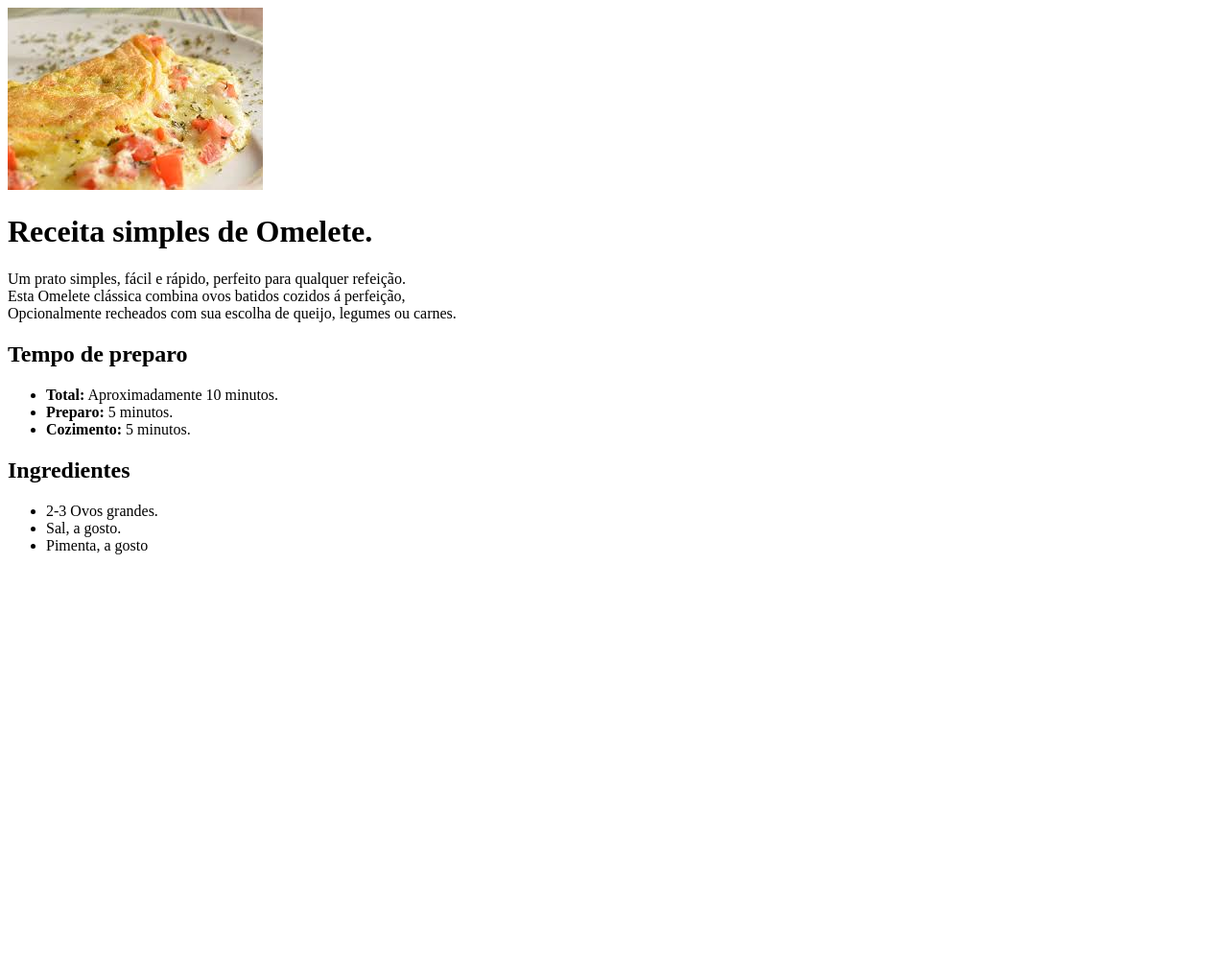
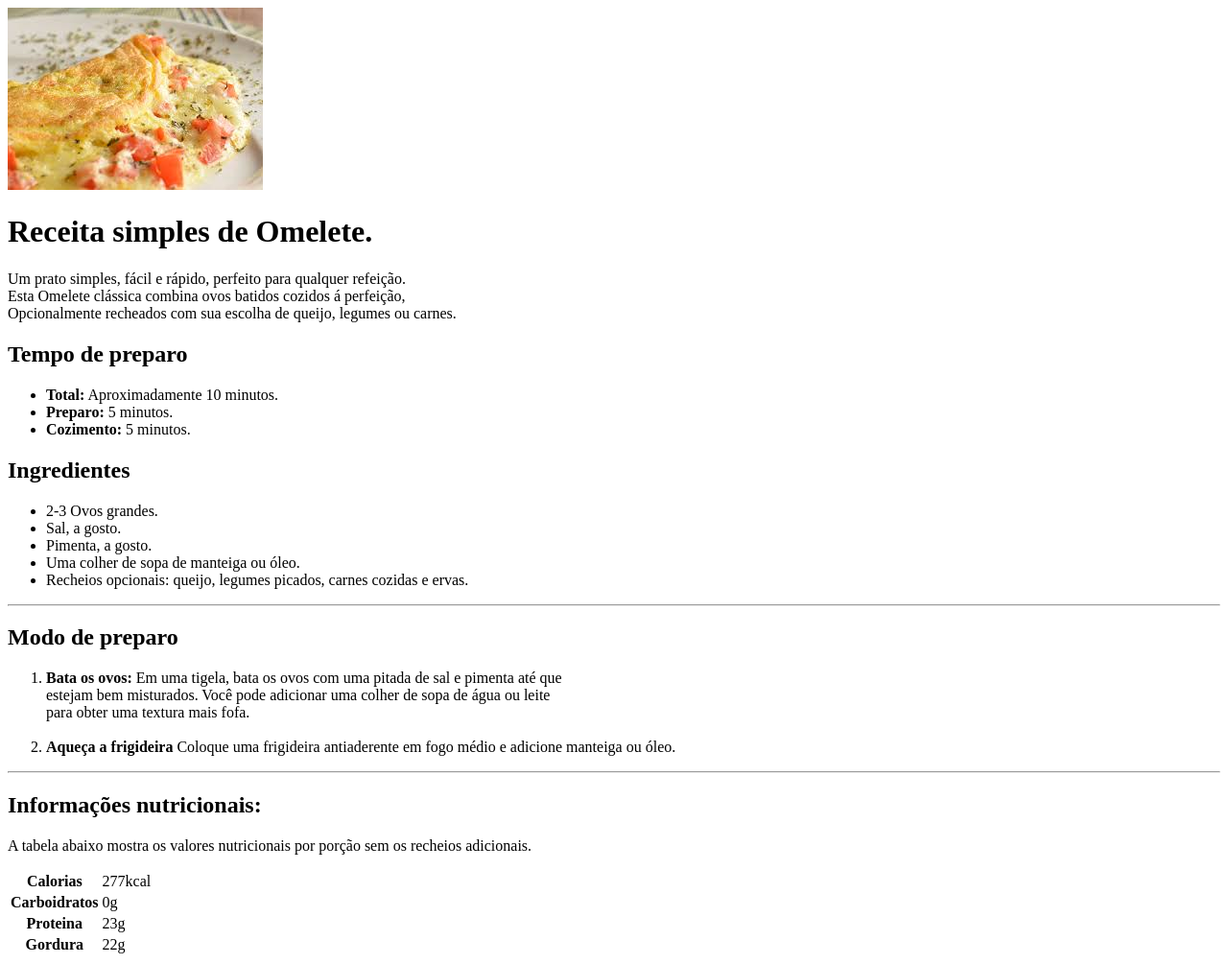
Before and after one commit to jeronimo2606/G.jeronimo, a plain HTML site: page T.receita/indx.html in a window 1280 px wide. Shown: the whole page at 96% size. Before the commit the page ends 800 px from the top, so only its background shows below. Drawn offline with Linux system fonts and the light colour scheme.

Commit message:
Quinto commit do HTML

```diff
--- a/T.receita/indx.html
+++ b/T.receita/indx.html
@@ -43,11 +43,73 @@
                     </li>
 
                     <li>
-                        Pimenta, a gosto
+                        Pimenta, a gosto.
+                    </li>
+
+                    <li>
+                        Uma colher de sopa de manteiga ou óleo.
+                    </li>
+
+                    <li>
+                         Recheios opcionais: queijo, legumes picados, carnes cozidas e ervas.
                     </li>
                 </ul>
+
          </div>
+            <hr>
+         <div>
+            <h2>Modo de preparo</h2>
+            <ol>
+                <li><Strong>Bata os ovos:</Strong> Em uma tigela, bata os ovos com uma pitada de sal e pimenta até que <br> estejam bem misturados. Você pode adicionar uma colher de sopa de água ou leite <br> para obter uma textura mais fofa.</li>
+                <br>
+                <li><strong>Aqueça a frigideira</strong> Coloque uma frigideira antiaderente em fogo médio e adicione manteiga ou óleo.</li>
+            </ol>
+        </div>
 
+            <hr>
+
+            <div>
+
+                    <h2>Informações nutricionais:</h2>
+
+                    <p>A tabela abaixo mostra os valores nutricionais por porção sem os recheios adicionais.</p>
+
+                    <table>
+                        <tr>
+                            <th>
+                                Calorias
+                            </th>
+                            <td>
+                                277kcal
+                            </td>
+                        </tr>
+                        <tr>
+                            <th>
+                                Carboidratos
+                            </th>
+                            <td>
+                                0g
+                            </td>
+                        </tr>
+                        <tr>
+                            <th>
+                                Proteina
+                            </th>
+                            <td>
+                                23g
+                            </td>
+                        </tr>
+                        <tr>
+                            <th>
+                                Gordura
+                            </th>
+                            <td>
+                                22g
+                            </td>
+                        </tr>
+                    </table>
+
+            </div>
         </div>
 </body>
 </html>
```
